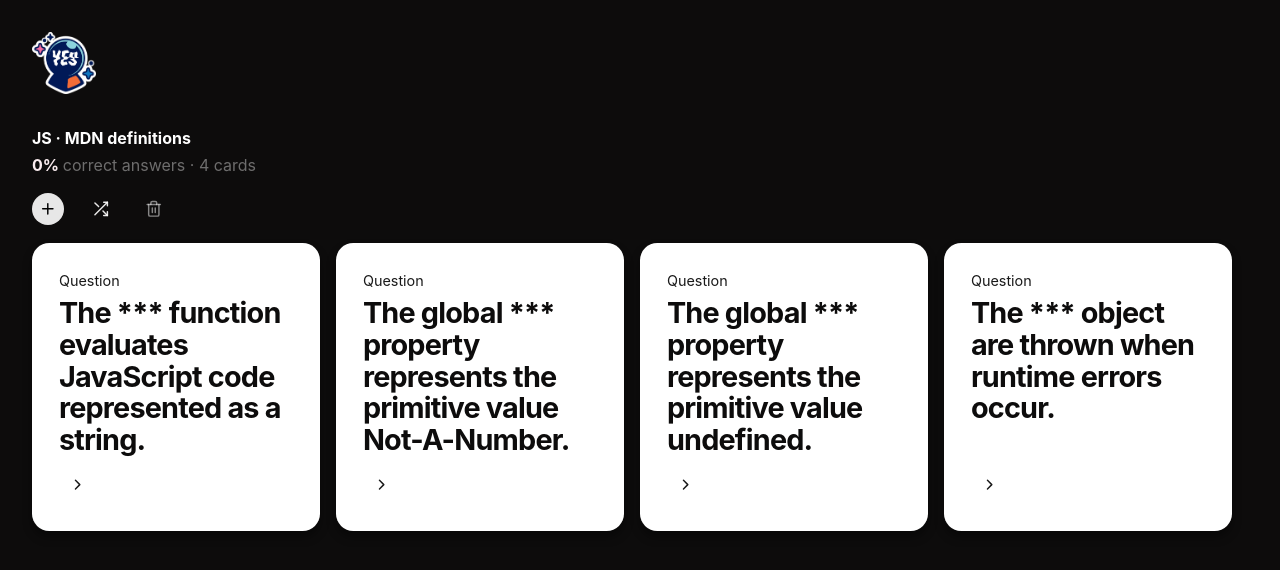
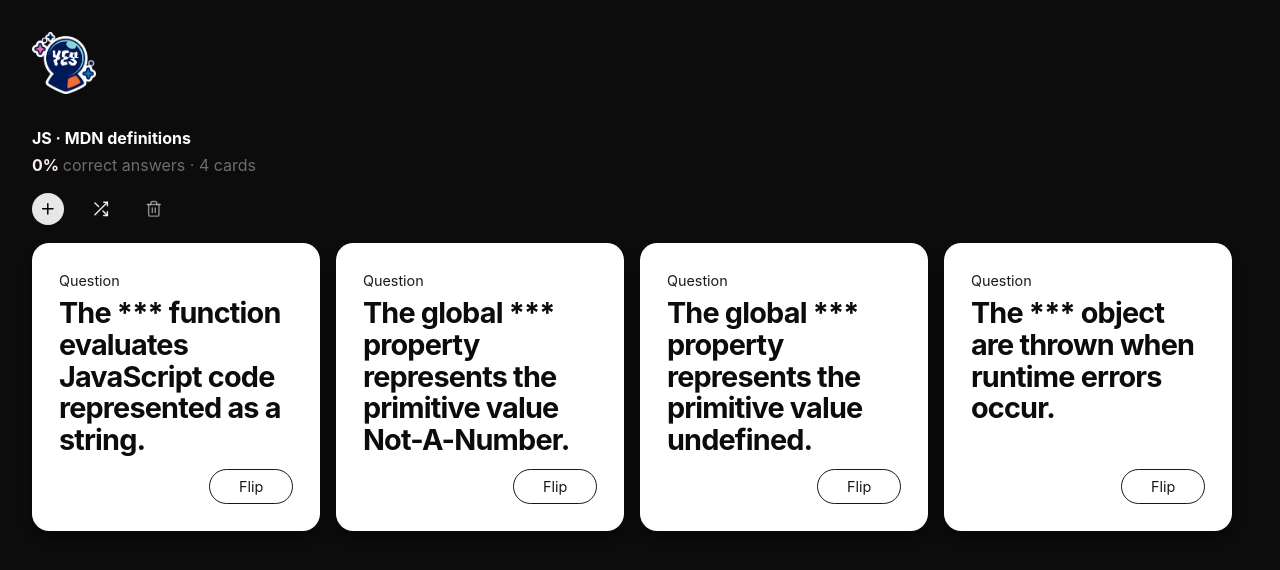
Before and after one commit to evilpaper/nailed-it, a React (Create React App) app: page / in a window 1280 px wide. Shown: the top 570 px of the page. Built offline with nearby package versions, Linux system fonts and the light colour scheme.

Commit message:
Add label to flip button

```diff
--- a/src/components/Card/Card.jsx
+++ b/src/components/Card/Card.jsx
@@ -107,7 +107,7 @@ export default function Card({
             className="card__button card__button--front-flip"
             onClick={handleFlipClick}
           >
-            <FiChevronRight />
+            Flip
           </button>
         </footer>
       </a.div>
--- a/src/components/Card/styles.css
+++ b/src/components/Card/styles.css
@@ -74,6 +74,7 @@
 .card__footer {
   display: flex;
   justify-content: space-between;
+  flex-direction: row-reverse;
   width: 100%;
 }
 
@@ -97,4 +98,10 @@
 
 .card__button--front-flip {
   color: rgba(0, 0, 0, 0.9);
+  font-size: 1em;
+  border-radius: 2em;
+  padding: 0.4em 2em;
+  border: 1px solid rgba(0, 0, 0, 0.9);
+  display: flex;
+  justify-content: center;
 }
```
